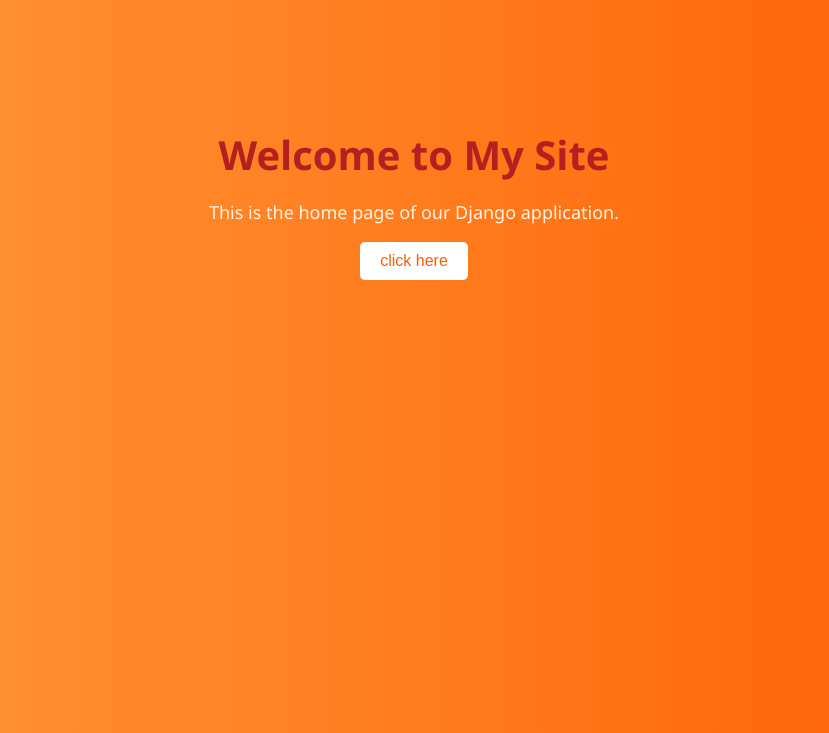
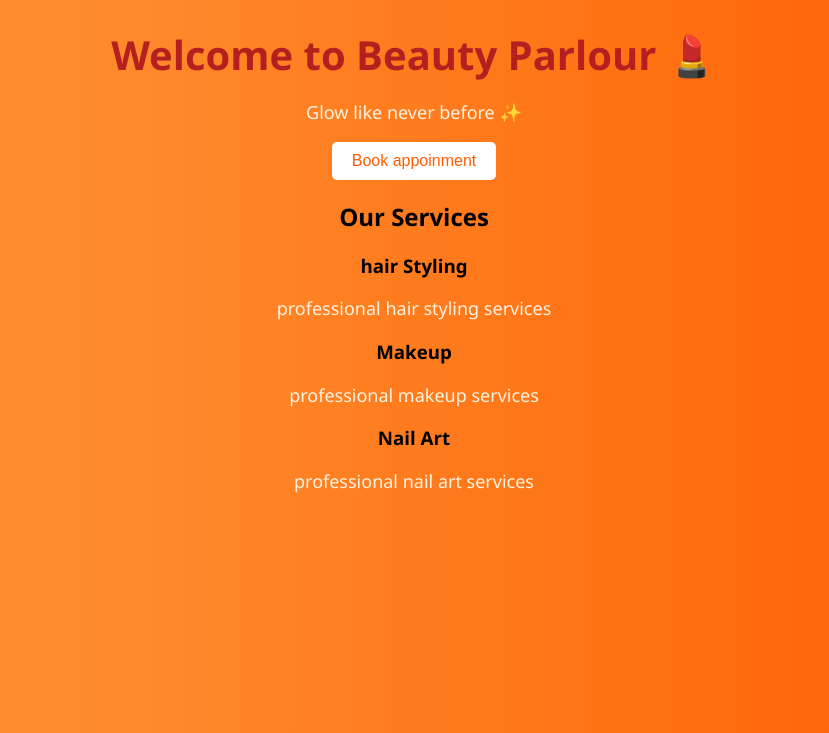
Before and after one commit to navyanavu9916-del/beauty-parlour, a Django app: page / in a window 1280 px wide. Shown: the part 22-755 px from the top of the page, without its empty margins (226-1055 px from the left). Run offline with Django 5.2, Linux system fonts and the light colour scheme.

Commit message:
added beautiful UI

```diff
--- a/home/templates/home/about.html
+++ b/home/templates/home/about.html
@@ -6,7 +6,9 @@
     <title>About</title>
 </head>
 <body>
-    <h1>About page</h1>
-    <p>Welcome to our about page.</p>
+    <div class="hero">
+        <h1>About page</h1>
+    <p>We provide the best beauty services in town</p>
+    <button class="btn">Learn more</button>
 </body>
 </html>
--- a/home/templates/home/index.html
+++ b/home/templates/home/index.html
@@ -14,11 +14,26 @@
         <a href="/contact/">Contact</a>
         <a href="/login/">Login</a>
     </nav>
-    <div class="content">
-    <h1>Welcome to My Site</h1>
-    <p>This is the home page of our Django application.</p>
-    <button>click here</button>
+    <div class="hero">
+    <h1>Welcome to Beauty Parlour 💄</h1>
+    <p>Glow like never before ✨</p>
+    <button class="btn">Book appoinment</button>
+
     </div>
+    <div class="services">
+        <h2>Our Services</h2>
 
+<div class="card">
+    <h3>hair Styling</h3>
+    <p>professional hair styling services</p>
+</div>
+<div class="card">
+    <h3>Makeup</h3>
+    <p>professional makeup services</p>
+</div>
+<div class="card">
+    <h3>Nail Art</h3>
+    <p>professional nail art services</p>
+</div>
 </body>
 </html>
--- a/home/urls.py
+++ b/home/urls.py
@@ -3,7 +3,7 @@ from . import views
 from django.contrib.auth import views as auth_views
 
 urlpatterns = [
-    path('home/', views.home, name='home'),
+    path('home/', views.index, name='home_page'),
     path('about/', views.about, name='about'),
     path('contact/', views.contact, name='contact'),
     path('login/', auth_views.LoginView.as_view(template_name='home/login.html'), name='login'),
```
Also changed, not shown: home/templates/home/base.html (+21 -0 lines).
